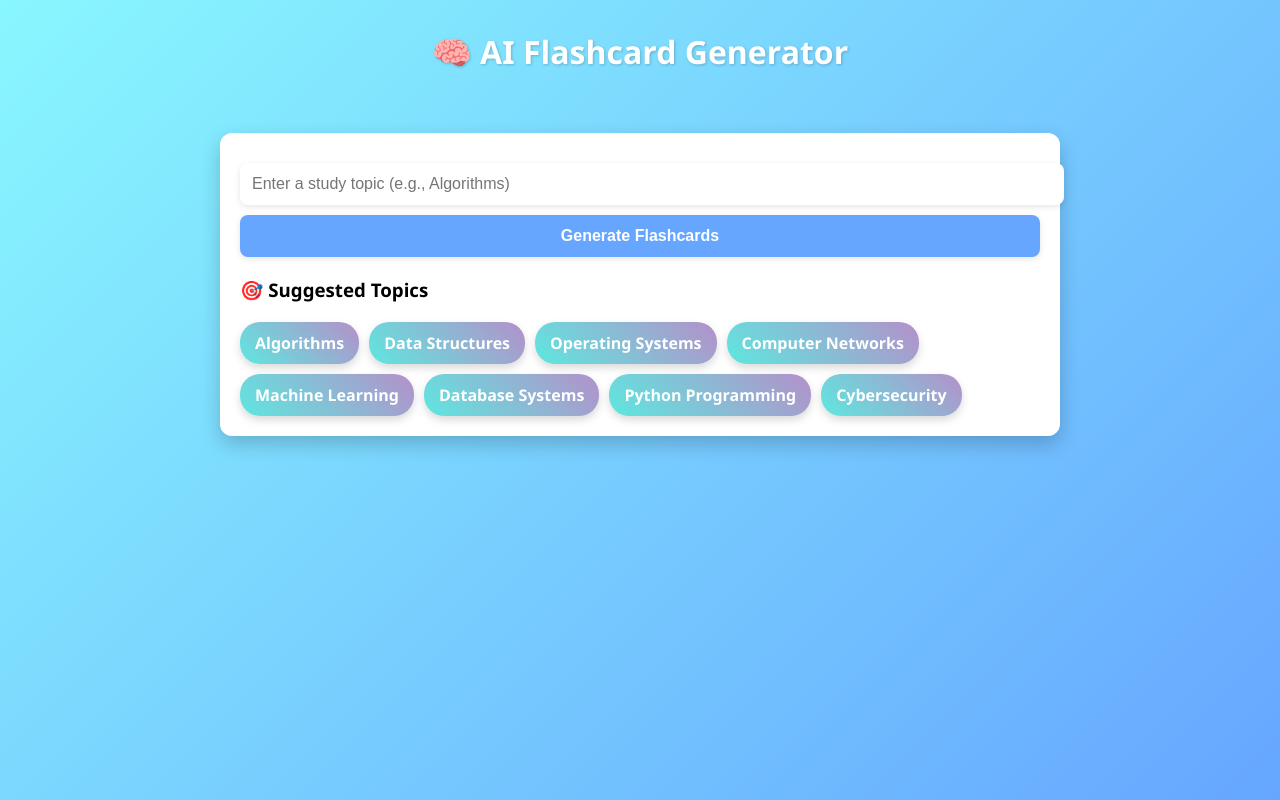
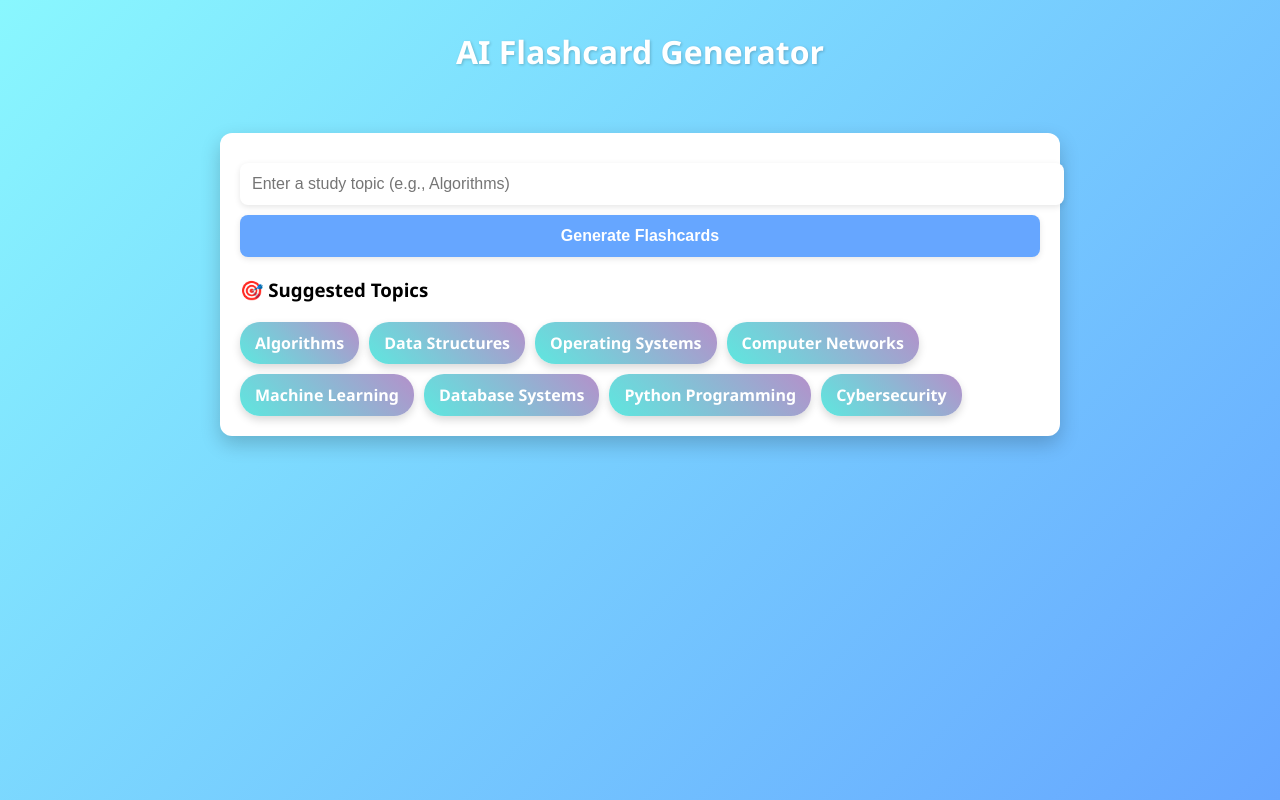
Before and after one commit to shritejpowar/AIflashcardgenerator, a plain HTML site: page flashcard.html in a window 1280 px wide. Drawn offline with Linux system fonts and the light colour scheme.

Commit message:
flashcard.html

```diff
--- a/flashcard.html
+++ b/flashcard.html
@@ -175,7 +175,7 @@
   </style>
 </head>
 <body>
-  <h1>🧠 AI Flashcard Generator</h1>
+  <h1>AI Flashcard Generator</h1>
 
   <!-- Flashcards First -->
   <div class="flashcards" id="flashcards"></div>
```
